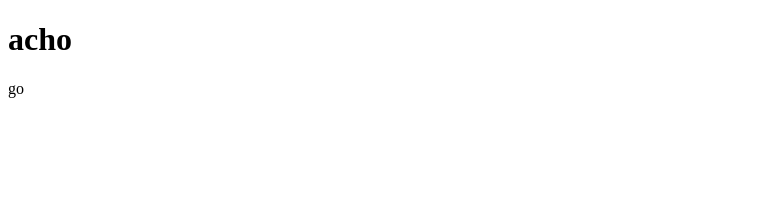
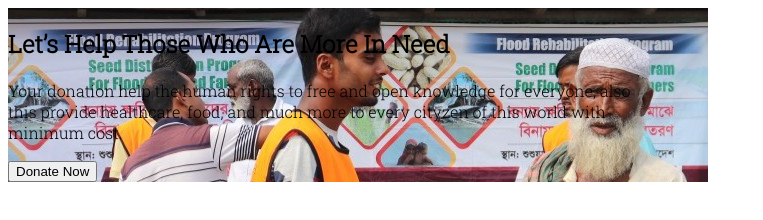
Before and after one commit to HussainDev1/Manuser-Concern, a plain HTML site: page Index.html in a window 1280 px wide. Shown: the whole page, without its empty margins (0-763 px from the left). Drawn offline with Linux system fonts and the light colour scheme.

Commit message:
banner-add

```diff
--- a/Index.html
+++ b/Index.html
@@ -1,13 +1,27 @@
 <!DOCTYPE html>
 <html lang="en">
+
 <head>
     <meta charset="UTF-8">
     <meta http-equiv="X-UA-Compatible" content="IE=edge">
     <meta name="viewport" content="width=device-width, initial-scale=1.0">
-    <title>Document</title>
+    <title>Manusher Concern</title>
+    <link rel="preconnect" href="https://fonts.googleapis.com">
+    <link rel="preconnect" href="https://fonts.gstatic.com" crossorigin>
+    <link href="https://fonts.googleapis.com/css2?family=Roboto+Slab:wght@300&display=swap" rel="stylesheet">
+    <link rel="stylesheet" href="css/main.css">
+
 </head>
+
 <body>
-    <h1>acho</h1>
-    <p>go</p>
+    <section class="banner-top">
+        <div class="banner-container">
+            <h1>Let’s Help Those Who Are More In Need</h1>
+            <p>Your donation help the human rights to free and open knowledge for everyone, also this provide
+                healthcare, food, and much more to every cityzen of this world with minimum cost.</p>
+            <button type="submit">Donate Now</button>
+        </div>
+    </section>
 </body>
+
 </html>
--- /dev/null
+++ b/css/main.css
@@ -0,0 +1,17 @@
+body {
+    font-family: sans-serif;
+}
+
+section {
+    display: flex;
+}
+
+.banner-top {
+    font-family: 'Roboto Slab', serif;
+    background-image: url(/images/donation10.jpg);
+    background-repeat: no-repeat;
+}
+
+.banner-container {
+    width: 50%;
+}
```
Also changed, not shown: images/donation0.jpg (added), images/donation1.jpg (added), images/donation10.jpg (added), images/donation11.jpg (added), images/donation13.jpg (added), images/donation14.webp (added), images/donation2.jpg (added), images/donation4.jpg (added), images/donation5.jpg (added), images/donation6.jpg (added), images/donation7.jpg (added), images/donation8.jpg (added), images/donation9.jpg (added), 2 other files.
